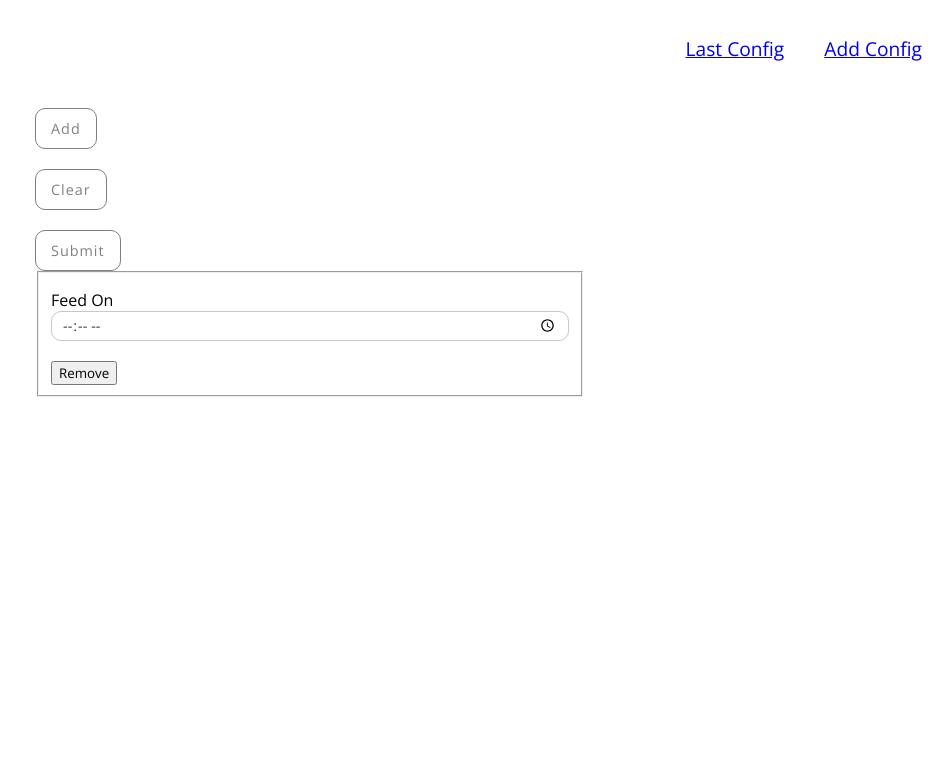
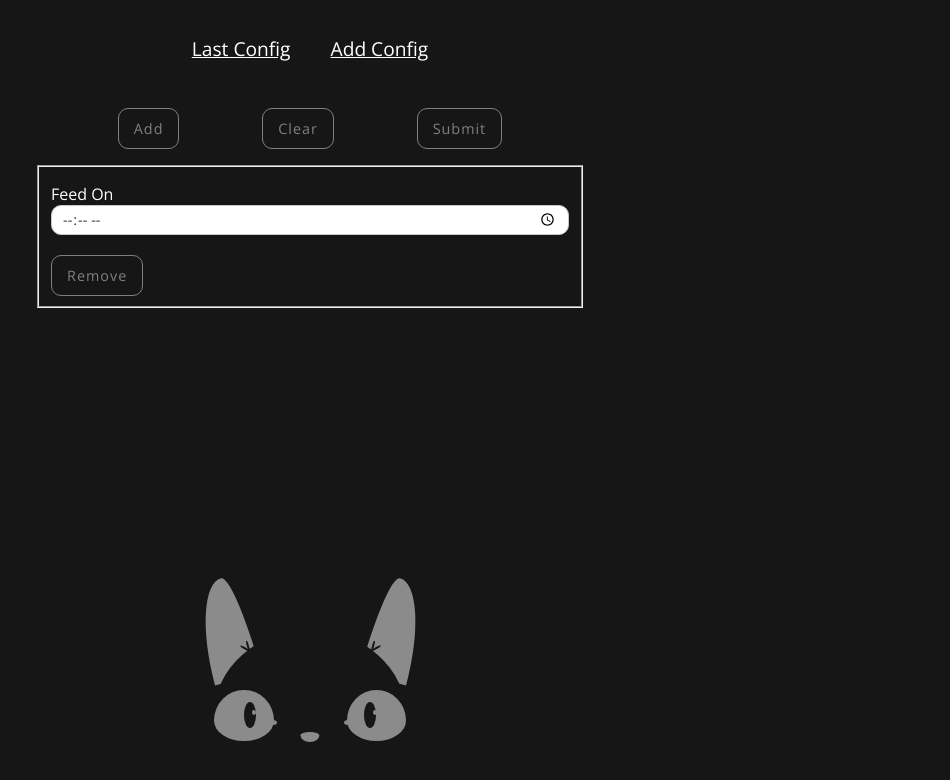
Before and after one commit to matthieu994/petfeeder-website, a Next.js app: page /new in a window 1280 px wide. Shown: the top 780 px of the page, without its empty margins (330-1280 px from the left). Built offline with nearby package versions, Linux system fonts and the light colour scheme.

Commit message:
add smol cat

```diff
--- a/components/Form.js
+++ b/components/Form.js
@@ -36,7 +36,6 @@ const Form = ({ formId }) => {
 
   const onSubmit = (data) => {
     const dataToSubmit = { feed_on: indexes.map((index) => data.config[index]) };
-    console.log(dataToSubmit);
     postData(dataToSubmit);
   };
 
@@ -56,6 +55,7 @@ const Form = ({ formId }) => {
   return (
     <>
       <form id={formId} onSubmit={handleSubmit(onSubmit)}>
+        <div className="button-container">
           <button type="button" onClick={addFeed} className="btn">
             Add
           </button>
@@ -66,6 +66,7 @@ const Form = ({ formId }) => {
           <button type="submit" className="btn">
             Submit
           </button>
+        </div>
 
         {indexes.map((index) => {
           const fieldName = `config[${index}]`;
@@ -79,7 +80,7 @@ const Form = ({ formId }) => {
                 {...register(fieldName, { required: true })}
               />
 
-              <button type="button" onClick={removeFeed(index)}>
+              <button type="button" className="btn small" onClick={removeFeed(index)}>
                 Remove
               </button>
             </fieldset>
--- /dev/null
+++ b/css/cat.css
@@ -0,0 +1,238 @@
+.cat {
+  position: absolute;
+  height: 170px;
+  width: 192.1px;
+  bottom: 0;
+  left: 50%;
+  transform: translateX(-50%);
+  filter: opacity(0.5);
+  z-index: -1;
+}
+
+.ear {
+  position: absolute;
+  top: -30%;
+  height: 60%;
+  width: 25%;
+  background: #fff;
+}
+.ear::before,
+.ear::after {
+  content: '';
+  position: absolute;
+  bottom: 24%;
+  height: 10%;
+  width: 5%;
+  border-radius: 50%;
+  background: #161616;
+}
+.ear::after {
+  transform-origin: 50% 100%;
+}
+
+.ear--left {
+  left: -7%;
+  border-radius: 70% 30% 0% 0%/100% 100% 0% 0%;
+  transform: rotate(-15deg);
+}
+.ear--left::before,
+.ear--left::after {
+  right: 10%;
+}
+.ear--left::after {
+  transform: rotate(-45deg);
+}
+
+.ear--right {
+  right: -7%;
+  border-radius: 30% 70% 0% 0%/100% 100% 0% 0%;
+  transform: rotate(15deg);
+}
+.ear--right::before,
+.ear--right::after {
+  left: 10%;
+}
+.ear--right::after {
+  transform: rotate(45deg);
+}
+
+.face {
+  position: absolute;
+  height: 100%;
+  width: 100%;
+  background: #161616;
+  border-radius: 50%;
+}
+
+.eye {
+  position: absolute;
+  top: 35%;
+  height: 30%;
+  width: 31%;
+  background: #fff;
+  border-radius: 50% 50% 50% 50%/60% 60% 40% 40%;
+}
+.eye::after {
+  content: '';
+  position: absolute;
+  top: 0;
+  left: 0;
+  height: 0;
+  width: 100%;
+  border-radius: 0 0 50% 50%/0 0 40% 40%;
+  background: #161616;
+  -webkit-animation: blink 4s infinite ease-in;
+  animation: blink 4s infinite ease-in;
+}
+@-webkit-keyframes blink {
+  0% {
+    height: 0;
+  }
+  90% {
+    height: 0;
+  }
+  92.5% {
+    height: 100%;
+  }
+  95% {
+    height: 0;
+  }
+  97.5% {
+    height: 100%;
+  }
+  100% {
+    height: 0;
+  }
+}
+@keyframes blink {
+  0% {
+    height: 0;
+  }
+  90% {
+    height: 0;
+  }
+  92.5% {
+    height: 100%;
+  }
+  95% {
+    height: 0;
+  }
+  97.5% {
+    height: 100%;
+  }
+  100% {
+    height: 0;
+  }
+}
+.eye::before {
+  content: '';
+  position: absolute;
+  top: 60%;
+  height: 10%;
+  width: 15%;
+  background: #fff;
+  border-radius: 50%;
+}
+
+.eye--left {
+  left: 0;
+}
+.eye--left::before {
+  right: -5%;
+}
+
+.eye--right {
+  right: 0;
+}
+.eye--right::before {
+  left: -5%;
+}
+
+.eye-pupil {
+  position: absolute;
+  top: 25%;
+  height: 50%;
+  width: 20%;
+  background: #161616;
+  border-radius: 50%;
+  -webkit-animation: look-around 4s infinite;
+  animation: look-around 4s infinite;
+}
+@-webkit-keyframes look-around {
+  0% {
+    transform: translate(0);
+  }
+  5% {
+    transform: translate(50%, -25%);
+  }
+  10% {
+    transform: translate(50%, -25%);
+  }
+  15% {
+    transform: translate(-100%, -25%);
+  }
+  20% {
+    transform: translate(-100%, -25%);
+  }
+  25% {
+    transform: translate(0, 0);
+  }
+  100% {
+    transform: translate(0, 0);
+  }
+}
+@keyframes look-around {
+  0% {
+    transform: translate(0);
+  }
+  5% {
+    transform: translate(50%, -25%);
+  }
+  10% {
+    transform: translate(50%, -25%);
+  }
+  15% {
+    transform: translate(-100%, -25%);
+  }
+  20% {
+    transform: translate(-100%, -25%);
+  }
+  25% {
+    transform: translate(0, 0);
+  }
+  100% {
+    transform: translate(0, 0);
+  }
+}
+.eye--left .eye-pupil {
+  right: 30%;
+}
+.eye--right .eye-pupil {
+  left: 30%;
+}
+.eye-pupil::after {
+  content: '';
+  position: absolute;
+  top: 30%;
+  right: -5%;
+  height: 20%;
+  width: 35%;
+  border-radius: 50%;
+  background: #fff;
+}
+
+.muzzle {
+  position: absolute;
+  top: 60%;
+  left: 50%;
+  height: 6%;
+  width: 10%;
+  background: #fff;
+  transform: translateX(-50%);
+  border-radius: 50% 50% 50% 50%/30% 30% 70% 70%;
+}
+
+/* General page styling */
+html {
+  background: #161616;
+}
--- a/css/form.css
+++ b/css/form.css
@@ -37,3 +37,11 @@ form button {
 .form-container {
   width: 90%;
 }
+
+form .button-container {
+  display: flex;
+  flex-direction: row;
+  flex-wrap: wrap;
+  justify-content: space-evenly;
+  margin-bottom: 2vh;
+}
--- a/css/style.css
+++ b/css/style.css
@@ -3,6 +3,7 @@
 * {
   font-family: 'Open Sans', sans-serif;
   box-sizing: border-box;
+  color: white;
 }
 
 /* Nav Area */
@@ -11,7 +12,7 @@
   margin-top: 0;
   position: relative;
   height: 80px;
-  text-align: right;
+  text-align: center;
 }
 #title {
   position: absolute;
@@ -37,96 +38,6 @@
   display: flex;
   flex-wrap: wrap;
   justify-content: center;
-}
-
-/* Styles for Cards */
-.card {
-  display: inline-block;
-  width: 300px;
-  height: 400px;
-  overflow: hidden;
-  border: 1.25px solid rgb(233, 233, 233);
-  border-radius: 16px;
-  margin: 10px;
-  transition: 0.5s all;
-  --shadow: transparent;
-  box-shadow: 0 0 10px 5px var(--shadow);
-  position: relative;
-  font-size: 100%;
-}
-
-.card:hover {
-  --shadow: rgba(53, 53, 53, 0.103);
-  /* transform: rotateY(180deg) translate(20px, 20px);
-  background: pink; */
-}
-
-.card:hover .main-content {
-  pointer-events: initial;
-  opacity: 1;
-}
-
-.card * {
-  margin: 0;
-}
-
-.card img {
-  width: 100%;
-  height: 100%;
-  object-fit: cover;
-}
-
-.main-content {
-  padding: 25px;
-  position: absolute;
-  top: 0;
-  left: 0;
-  background-color: rgba(255, 255, 255, 0.9);
-  width: 100%;
-  height: 100%;
-  opacity: 0;
-  pointer-events: none;
-  transition: 0.5s all;
-}
-
-.owner {
-  color: grey;
-  font-size: 110%;
-}
-
-.pet-name {
-  font-weight: bold;
-  font-size: 130%;
-}
-
-h5.pet-name {
-  color: white;
-  position: absolute;
-  left: 0;
-  bottom: 0;
-  padding: 10px;
-  text-shadow: 0px 0px 4px black;
-}
-
-.info ul {
-  padding: 10px;
-  padding-top: 0px;
-  border-radius: 7px;
-}
-
-li {
-  list-style-type: none;
-  margin: 0;
-}
-
-.info {
-  color: rgb(83, 83, 83);
-  position: relative;
-  overflow: hidden;
-}
-
-.info.likes {
-  margin-top: 25px;
 }
 
 .label {
--- a/pages/_app.js
+++ b/pages/_app.js
@@ -1,5 +1,6 @@
 import '../css/style.css';
 import '../css/form.css';
+import '../css/cat.css';
 import Head from 'next/head';
 import Link from 'next/link';
 
@@ -24,6 +25,20 @@ function MyApp({ Component, pageProps }) {
       <div className="grid wrapper">
         <Component {...pageProps} />
       </div>
+
+      <div className="cat">
+        <div className="ear ear--left"></div>
+        <div className="ear ear--right"></div>
+        <div className="face">
+          <div className="eye eye--left">
+            <div className="eye-pupil"></div>
+          </div>
+          <div className="eye eye--right">
+            <div className="eye-pupil"></div>
+          </div>
+          <div className="muzzle"></div>
+        </div>
+      </div>
     </>
   );
 }
--- a/pages/api/config/index.js
+++ b/pages/api/config/index.js
@@ -1,5 +1,24 @@
 import dbConnect from '../../../lib/dbConnect';
 import Config from '../../../models/Config';
+
+export async function getLastConfig() {
+  try {
+    const doc = await Config.findOne({}, {}, { sort: { createdAt: -1 } });
+
+    if (!!doc) {
+      const config = doc.toObject();
+      config._id = config._id.toString();
+      config.createdAt = new Date(config.createdAt).getTime();
+      config.updatedAt = new Date(config.updatedAt).getTime();
+      config.feed_on = config.feed_on.sort();
+      return config;
+    } else {
+      return null;
+    }
+  } catch (error) {
+    return null;
+  }
+}
 
 export default async function handler(req, res) {
   const { method } = req;
@@ -8,21 +27,13 @@ export default async function handler(req, res) {
 
   switch (method) {
     case 'GET':
-      try {
-        const doc = await Config.findOne({}, {}, { sort: { createdAt: -1 } });
-
-        if (!!doc) {
-          const config = doc.toObject();
-          config._id = config._id.toString();
-          config.createdAt = new Date(config.createdAt).getTime();
-          config.updatedAt = new Date(config.updatedAt).getTime();
-          res.status(200).json({ success: true, data: config });
-        } else {
-          res.status(400).json({ success: false });
-        }
-      } catch (error) {
+      const lastConfig = await getLastConfig();
+      if (lastConfig !== null) {
+        res.status(200).json({ success: true, data: lastConfig });
+      } else {
         res.status(400).json({ success: false });
       }
+
       break;
     case 'POST':
       try {
@@ -34,6 +45,7 @@ export default async function handler(req, res) {
       } catch (error) {
         res.status(400).json({ success: false });
       }
+
       break;
     default:
       res.status(400).json({ success: false });
```
Also changed, not shown: pages/index.js (+4 -12 lines), 1 other file (tests, documents, lock files or other folders). Lines whose indentation alone changed are shown as unchanged.
